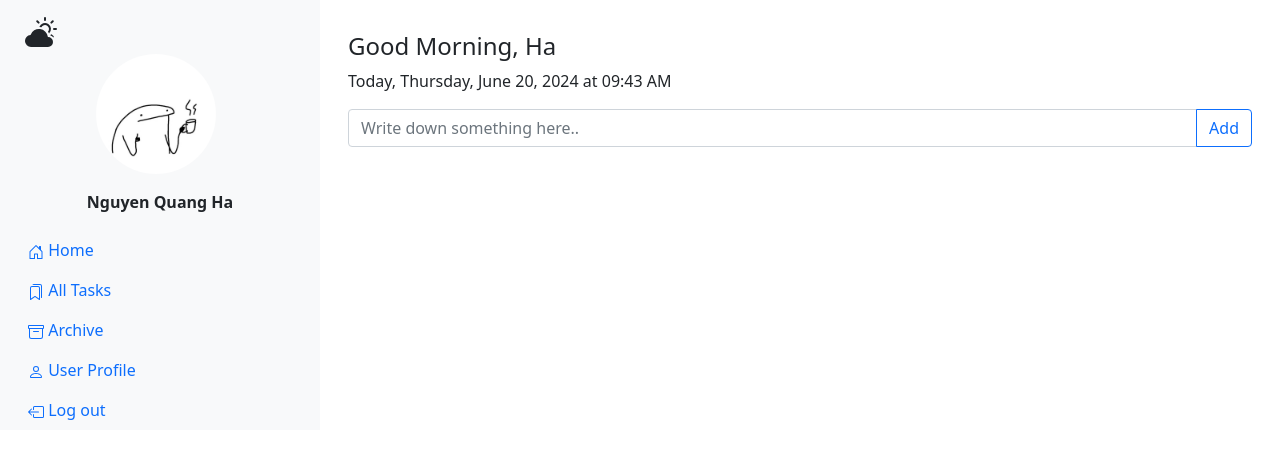
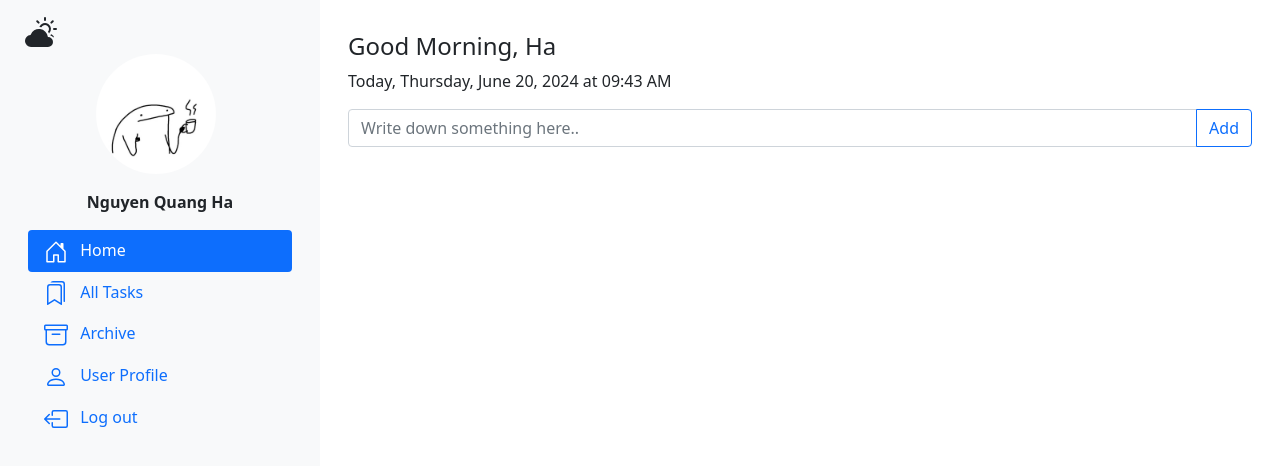
Before and after one commit to ha020707/To-do-list, a plain HTML site: page index.html in a window 1280 px wide. Drawn offline with nearby package versions, Linux system fonts and the light colour scheme.

Commit message:
update code

```diff
--- a/index.html
+++ b/index.html
@@ -32,10 +32,8 @@
                         </svg>
                     </button>
                     <div class="px-3 d-flex flex-column slidebar">
-
-                </div>
                         <div class="d-flex justify-content-center align-items-center flex-column">
-                    <a href="">
+                            <a href>
                                 <img src="/img/avatar.jpg" alt="avatar" class="rounded-circle me-2 object-fit" width="120" height="120">
                             </a>
 
@@ -44,19 +42,19 @@
 
                         <ul class="nav nav-pills flex-column mb-auto">
                             <li class="nav-item">
-                        <a href="" class="nav-link">
-                            <svg xmlns="http://www.w3.org/2000/svg" width="16" height="16" fill="currentColor" class="bi bi-house-door"
+                                <a href class="nav-link active">
+                                    <svg xmlns="http://www.w3.org/2000/svg" width="24" height="24" fill="currentColor" class="bi bi-house-door me-2"
                                         viewBox="0 0 16 16">
                                         <path
                                             d="M8.354 1.146a.5.5 0 0 0-.708 0l-6 6A.5.5 0 0 0 1.5 7.5v7a.5.5 0 0 0 .5.5h4.5a.5.5 0 0 0 .5-.5v-4h2v4a.5.5 0 0 0 .5.5H14a.5.5 0 0 0 .5-.5v-7a.5.5 0 0 0-.146-.354L13 5.793V2.5a.5.5 0 0 0-.5-.5h-1a.5.5 0 0 0-.5.5v1.293zM2.5 14V7.707l5.5-5.5 5.5 5.5V14H10v-4a.5.5 0 0 0-.5-.5h-3a.5.5 0 0 0-.5.5v4z" />
                                     </svg>
                                     Home
                                 </a>
+                            </li>
 
-                <ul class="nav nav-pills flex-column mb-auto">
                             <li class="nav-item">
-                        <a href="" class="nav-link">
-                            <svg xmlns="http://www.w3.org/2000/svg" width="16" height="16" fill="currentColor" class="bi bi-bookmarks"
+                                <a href class="nav-link">
+                                    <svg xmlns="http://www.w3.org/2000/svg" width="24" height="24" fill="currentColor" class="bi bi-bookmarks me-2"
                                         viewBox="0 0 16 16">
                                         <path
                                             d="M2 4a2 2 0 0 1 2-2h6a2 2 0 0 1 2 2v11.5a.5.5 0 0 1-.777.416L7 13.101l-4.223 2.815A.5.5 0 0 1 2 15.5zm2-1a1 1 0 0 0-1 1v10.566l3.723-2.482a.5.5 0 0 1 .554 0L11 14.566V4a1 1 0 0 0-1-1z" />
@@ -64,33 +62,33 @@
                                     </svg>
                                     All Tasks
                                 </a>
+                            </li>
 
-                <ul class="nav nav-pills flex-column mb-auto">
                             <li class="nav-item">
-                        <a href="" class="nav-link">
-                            <svg xmlns="http://www.w3.org/2000/svg" width="16" height="16" fill="currentColor" class="bi bi-archive"
+                                <a href class="nav-link">
+                                    <svg xmlns="http://www.w3.org/2000/svg" width="24" height="24" fill="currentColor" class="bi bi-archive me-2"
                                         viewBox="0 0 16 16">
                                         <path
                                             d="M0 2a1 1 0 0 1 1-1h14a1 1 0 0 1 1 1v2a1 1 0 0 1-1 1v7.5a2.5 2.5 0 0 1-2.5 2.5h-9A2.5 2.5 0 0 1 1 12.5V5a1 1 0 0 1-1-1zm2 3v7.5A1.5 1.5 0 0 0 3.5 14h9a1.5 1.5 0 0 0 1.5-1.5V5zm13-3H1v2h14zM5 7.5a.5.5 0 0 1 .5-.5h5a.5.5 0 0 1 0 1h-5a.5.5 0 0 1-.5-.5" />
                                     </svg>
                                     Archive
                                 </a>
+                            </li>
 
-                <ul class="nav nav-pills flex-column mb-auto">
                             <li class="nav-item">
-                        <a href="" class="nav-link">
-                            <svg xmlns="http://www.w3.org/2000/svg" width="16" height="16" fill="currentColor" class="bi bi-person"
+                                <a href class="nav-link">
+                                    <svg xmlns="http://www.w3.org/2000/svg" width="24" height="24" fill="currentColor" class="bi bi-person me-2"
                                         viewBox="0 0 16 16">
                                         <path
                                             d="M8 8a3 3 0 1 0 0-6 3 3 0 0 0 0 6m2-3a2 2 0 1 1-4 0 2 2 0 0 1 4 0m4 8c0 1-1 1-1 1H3s-1 0-1-1 1-4 6-4 6 3 6 4m-1-.004c-.001-.246-.154-.986-.832-1.664C11.516 10.68 10.289 10 8 10s-3.516.68-4.168 1.332c-.678.678-.83 1.418-.832 1.664z" />
                                     </svg>
                                     User Profile
                                 </a>
+                            </li>
 
-                <ul class="nav nav-pills flex-column mb-auto">
                             <li class="nav-item">
-                        <a href="" class="nav-link">
-                            <svg xmlns="http://www.w3.org/2000/svg" width="16" height="16" fill="currentColor" class="bi bi-box-arrow-left"
+                                <a href class="nav-link">
+                                    <svg xmlns="http://www.w3.org/2000/svg" width="24" height="24" fill="currentColor" class="bi bi-box-arrow-left me-2"
                                         viewBox="0 0 16 16">
                                         <path fill-rule="evenodd"
                                             d="M6 12.5a.5.5 0 0 0 .5.5h8a.5.5 0 0 0 .5-.5v-9a.5.5 0 0 0-.5-.5h-8a.5.5 0 0 0-.5.5v2a.5.5 0 0 1-1 0v-2A1.5 1.5 0 0 1 6.5 2h8A1.5 1.5 0 0 1 16 3.5v9a1.5 1.5 0 0 1-1.5 1.5h-8A1.5 1.5 0 0 1 5 12.5v-2a.5.5 0 0 1 1 0z" />
@@ -99,6 +97,8 @@
                                     </svg>
                                     Log out
                                 </a>
+                            </li>
+                        </div>
                     </div>
 
                     <div class="col-md-9 mt-3">
@@ -116,6 +116,8 @@
                     </div>
                 </div>
             </div>
+        </div>
+
         <script src="app.js"></script>
         <script src="main.js"></script>
 
--- a/style.css
+++ b/style.css
@@ -1,16 +1,16 @@
 body {
-    font-family: "Arial", sans-serif;
-    background-color: #fff;
+  font-family: "Arial", sans-serif;
+  background-color: #f2f3f7;
 }
 
-.slide-bar {
-    height: 90vh !important;
+.slidebar {
+  height: 90vh !important;
 }
 
 .nav-link {
-    transition: all 0.2s;
+  transition: all 0.2s;
 }
 
 .object-fit {
-    object-fit: cover;
+  object-fit: cover;
 }
```
Also changed, not shown: main.js (indentation only). Lines whose indentation alone changed are shown as unchanged.
